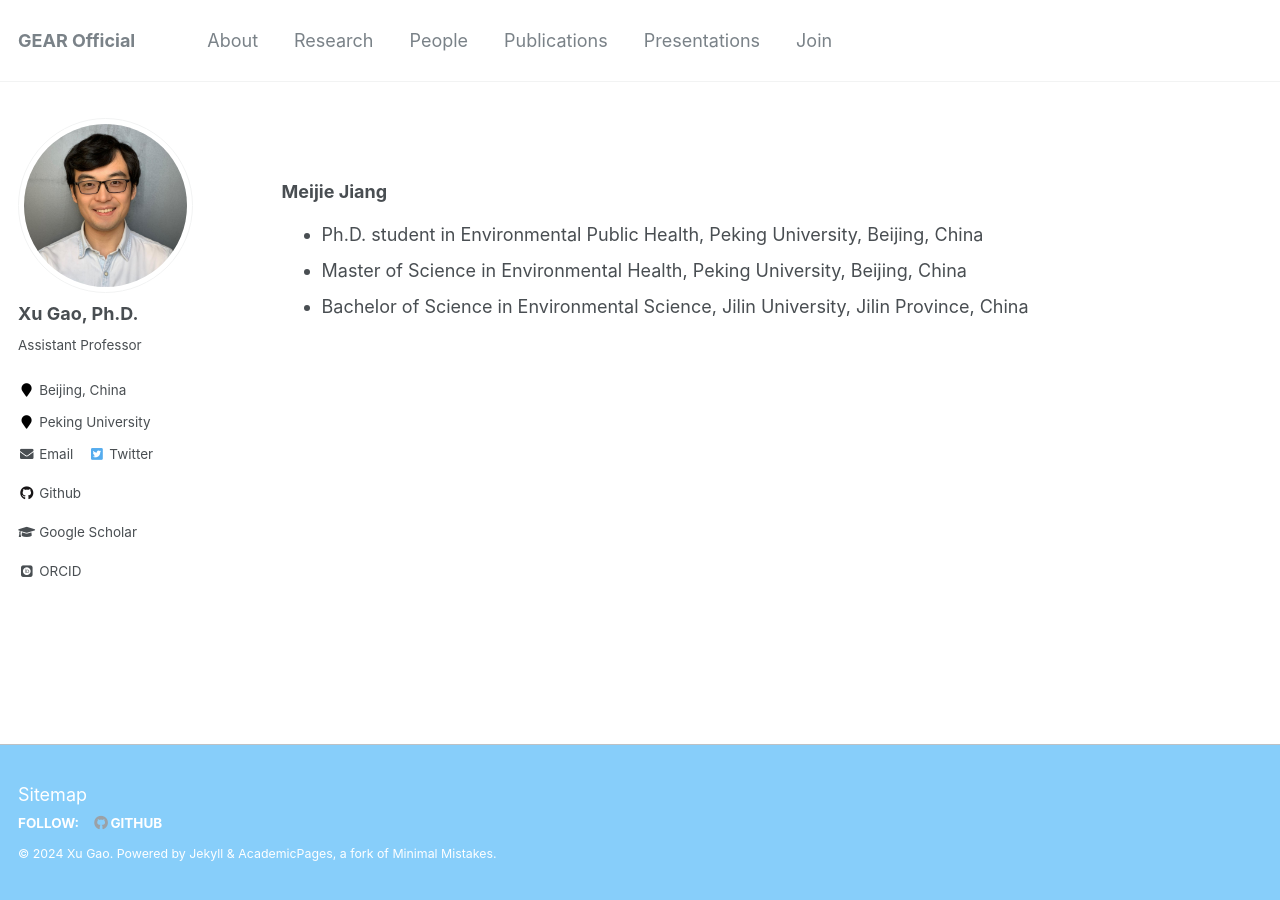
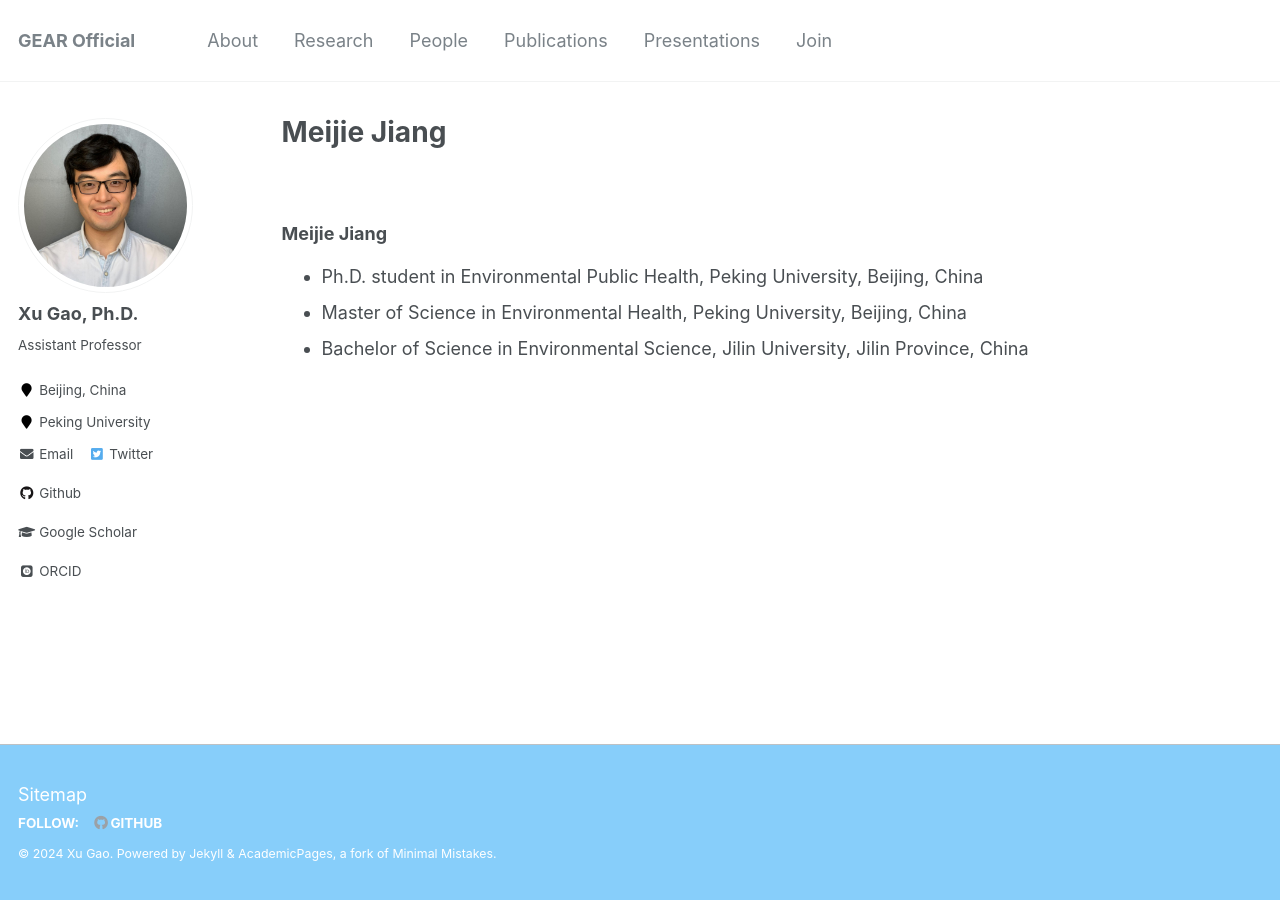
Before and after one commit to ytwangZero/gearpku2020.github.io, a Jekyll site: the page built from People/Meijie-Jiang.md, in a window 1280 px wide. Built offline with Jekyll 4.4.1, drawn with Linux system fonts in a browser that asks for light colours; some web fonts are replaced; our own code applies the rules of GitHub Pages for plain Markdown files.

Commit message:
Update Meijie-Jiang.md

```diff
--- a/People/Meijie-Jiang.md
+++ b/People/Meijie-Jiang.md
@@ -1,3 +1,8 @@
+---
+permalink: /People/meijiejiang/
+title: "Meijie Jiang"
+---
+
 ![](../_pages/MeijieJiangPic.png)
 
 ### Meijie Jiang
```
